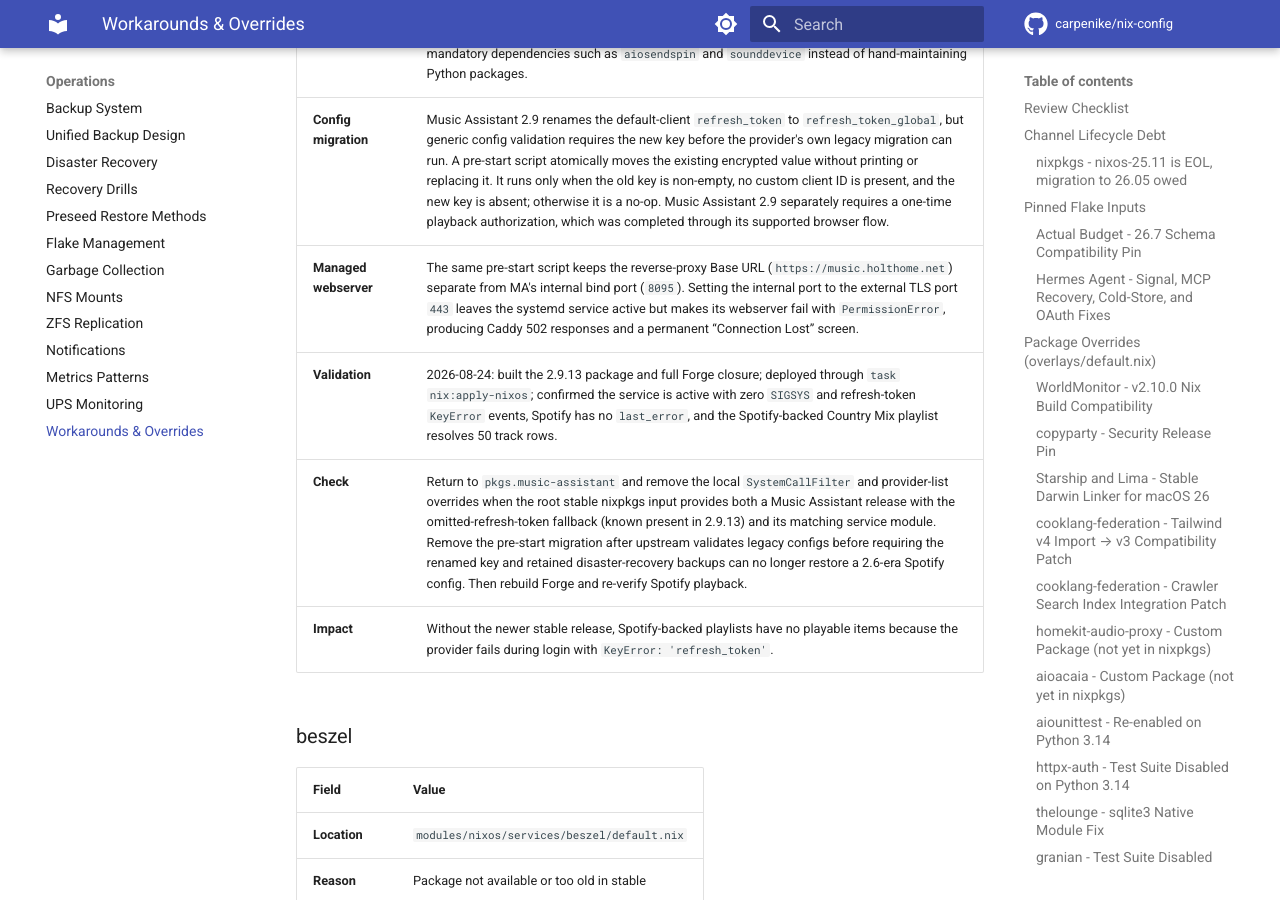
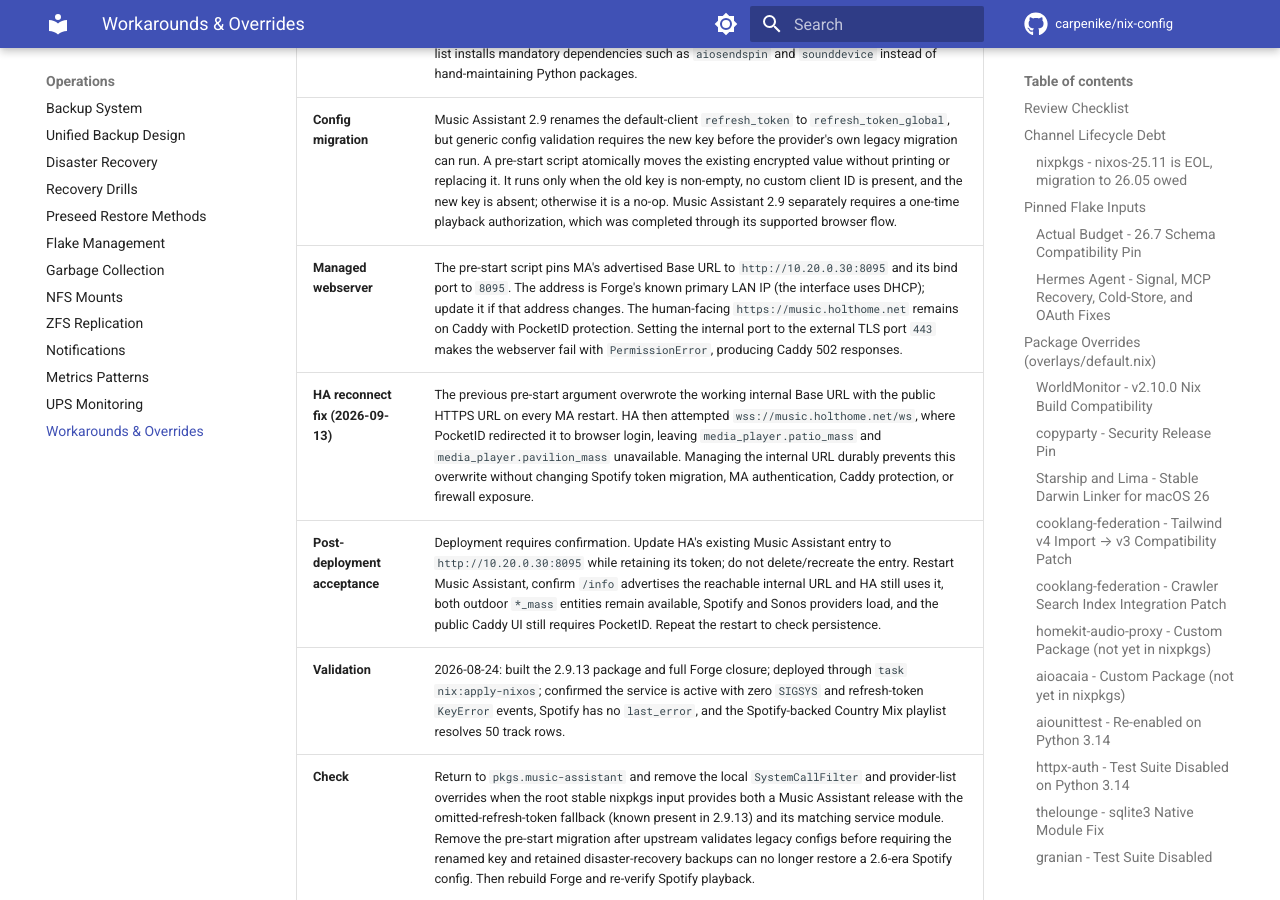
Before and after one commit to carpenike/nix-config, an MkDocs documentation site: the page built from docs/workarounds.md, in a window 1280 px wide and 900 px high, scrolled down 14906 px. Built offline with MkDocs 1.6.1 and Material for MkDocs 9.7.7, drawn with Linux system fonts in a browser that asks for light colours; comment, search, counter and statistics services are not loaded.

Commit message:
fix(forge): retain internal Music Assistant URL across restarts

```diff
--- a/docs/workarounds.md
+++ b/docs/workarounds.md
@@ -287,7 +287,9 @@
 | **Reason** | The EOL nixos-25.11 channel is frozen at Music Assistant 2.6.3. Its Spotify provider unconditionally reads `auth_info["refresh_token"]`, but Spotify may omit that field when the existing refresh token remains valid, preventing the provider from loading. The locked unstable package is the stable 2.9.13 release, which retains the existing token when Spotify does not rotate it. |
 | **Module compatibility** | The stable 25.11 service module also removes systemd's `@resources` syscall group. Music Assistant 2.9.13 then exits with `SIGSYS` when OpenBLAS initializes via `mbind`. The host override mirrors the newer module's filter by retaining `@system-service` and the `@privileged` deny while explicitly allowing only `mbind` and the existing YouTube Music `@pkey` group. The newer module also appends `package.providersBuiltins`; mirroring that list installs mandatory dependencies such as `aiosendspin` and `sounddevice` instead of hand-maintaining Python packages. |
 | **Config migration** | Music Assistant 2.9 renames the default-client `refresh_token` to `refresh_token_global`, but generic config validation requires the new key before the provider's own legacy migration can run. A pre-start script atomically moves the existing encrypted value without printing or replacing it. It runs only when the old key is non-empty, no custom client ID is present, and the new key is absent; otherwise it is a no-op. Music Assistant 2.9 separately requires a one-time playback authorization, which was completed through its supported browser flow. |
-| **Managed webserver** | The same pre-start script keeps the reverse-proxy Base URL (`https://music.holthome.net`) separate from MA's internal bind port (`8095`). Setting the internal port to the external TLS port `443` leaves the systemd service active but makes its webserver fail with `PermissionError`, producing Caddy 502 responses and a permanent “Connection Lost” screen. |
+| **Managed webserver** | The pre-start script pins MA's advertised Base URL to `http://10.20.0.30:8095` and its bind port to `8095`. The address is Forge's known primary LAN IP (the interface uses DHCP); update it if that address changes. The human-facing `https://music.holthome.net` remains on Caddy with PocketID protection. Setting the internal port to the external TLS port `443` makes the webserver fail with `PermissionError`, producing Caddy 502 responses. |
+| **HA reconnect fix (2026-09-13)** | The previous pre-start argument overwrote the working internal Base URL with the public HTTPS URL on every MA restart. HA then attempted `wss://music.holthome.net/ws`, where PocketID redirected it to browser login, leaving `media_player.patio_mass` and `media_player.pavilion_mass` unavailable. Managing the internal URL durably prevents this overwrite without changing Spotify token migration, MA authentication, Caddy protection, or firewall exposure. |
+| **Post-deployment acceptance** | Deployment requires confirmation. Update HA's existing Music Assistant entry to `http://10.20.0.30:8095` while retaining its token; do not delete/recreate the entry. Restart Music Assistant, confirm `/info` advertises the reachable internal URL and HA still uses it, both outdoor `*_mass` entities remain available, Spotify and Sonos providers load, and the public Caddy UI still requires PocketID. Repeat the restart to check persistence. |
 | **Validation** | 2026-08-24: built the 2.9.13 package and full Forge closure; deployed through `task nix:apply-nixos`; confirmed the service is active with zero `SIGSYS` and refresh-token `KeyError` events, Spotify has no `last_error`, and the Spotify-backed Country Mix playlist resolves 50 track rows. |
 | **Check** | Return to `pkgs.music-assistant` and remove the local `SystemCallFilter` and provider-list overrides when the root stable nixpkgs input provides both a Music Assistant release with the omitted-refresh-token fallback (known present in 2.9.13) and its matching service module. Remove the pre-start migration after upstream validates legacy configs before requiring the renamed key and retained disaster-recovery backups can no longer restore a 2.6-era Spotify config. Then rebuild Forge and re-verify Spotify playback. |
 | **Impact** | Without the newer stable release, Spotify-backed playlists have no playable items because the provider fails during login with `KeyError: 'refresh_token'`. |
```
Also changed, not shown: 2 other files.
